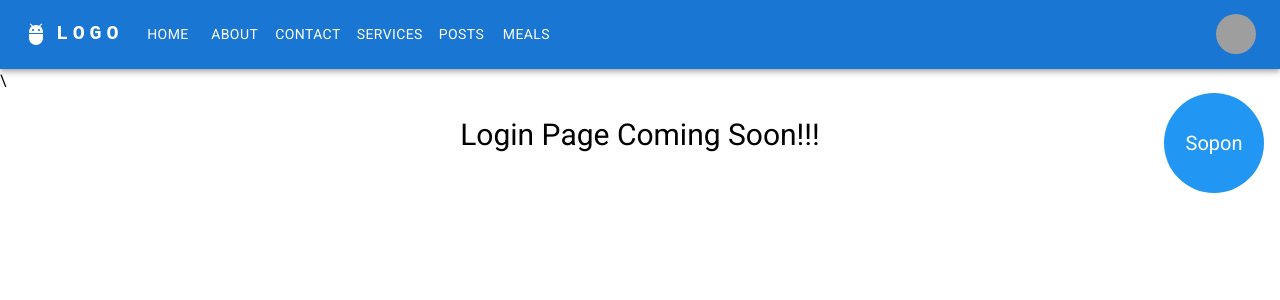
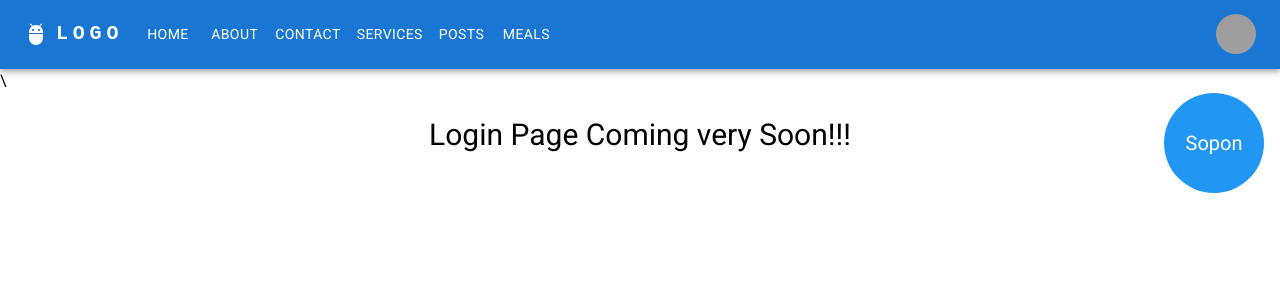
Before and after one commit to SopnilSwapon/data-fetch-nextjs, a Next.js app: page /login in a window 1280 px wide. Shown: the top 300 px of the page. Built offline with nearby package versions, Linux system fonts and the light colour scheme; grey boxes are pictures that could not be loaded.

Commit message:
update the login page

```diff
--- a/src/app/login/page.jsx
+++ b/src/app/login/page.jsx
@@ -3,7 +3,7 @@ import React from 'react';
 const LoginPage = () => {
     return (
         <div className='text-3xl text-center mt-6'>
-            Login Page Coming Soon!!!
+            Login Page Coming very Soon!!!
         </div>
     );
 };
--- a/src/components/Nav.jsx
+++ b/src/components/Nav.jsx
@@ -118,7 +118,9 @@ const Nav = () => {
             >
               {pages.map((page) => (
                 <MenuItem key={page.path} onClick={handleCloseNavMenu}>
-                  <Typography textAlign="center">{page.title}</Typography>
+                  <Typography  textAlign="center">
+                    <Button href={page.path}>{page.title}</Button>
+                  </Typography>
                 </MenuItem>
               ))}
             </Menu>
```
